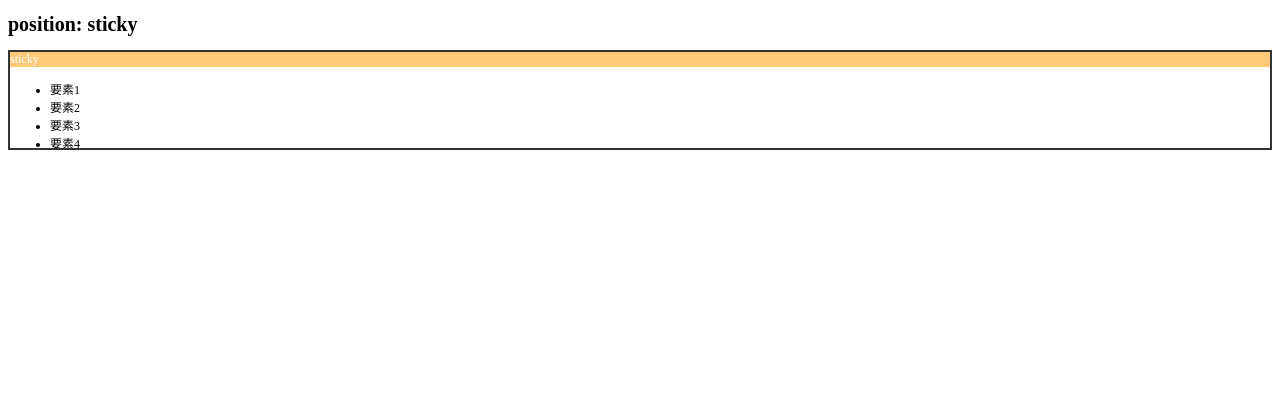
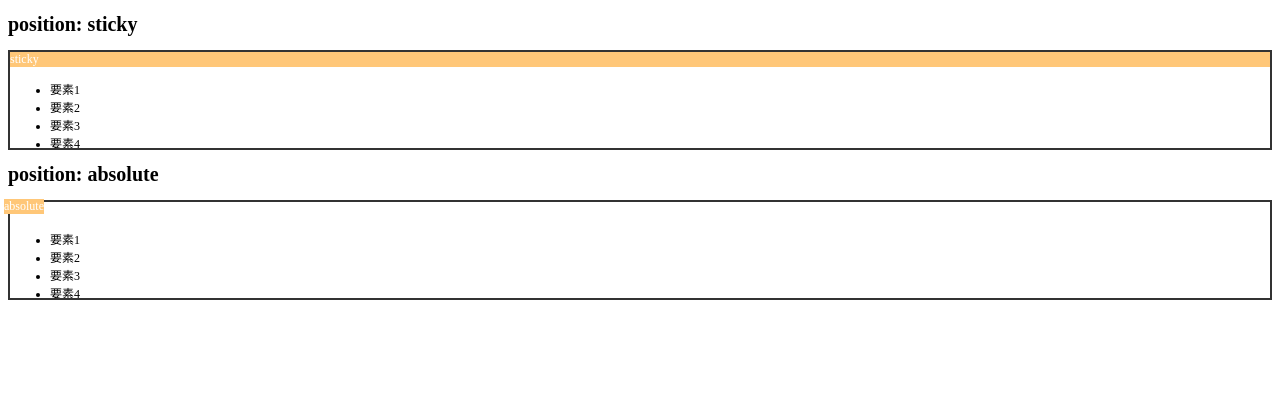
Before and after one commit to itsumoonazicode/20190810-20190818, a plain HTML site: page website/sample-position/sticky-fixed.html in a window 1280 px wide. Drawn offline with Linux system fonts and the light colour scheme.

Commit message:
付箋デザインのタイトル部分を移動可能に

```diff
--- a/website/sample-position/sticky-fixed.html
+++ b/website/sample-position/sticky-fixed.html
@@ -27,7 +27,24 @@
 				</ul>
 			</div>
 		</div>
-		<div></div>
+		<div class="relative">
+			<h1>position: absolute</h1>
+			<p class="absolute-item">absolute</p>
+			<div class="container box">
+				<ul class="scrollable-item">
+					<li>要素1</li>
+					<li>要素2</li>
+					<li>要素3</li>
+					<li>要素4</li>
+					<li>要素5</li>
+					<li>要素6</li>
+					<li>要素7</li>
+					<li>要素8</li>
+					<li>要素9</li>
+					<li>要素10</li>
+				</ul>
+			</div>
+		</div>
 	</main>
 </body>
 </html>
--- a/website/sample-position/style1.css
+++ b/website/sample-position/style1.css
@@ -16,6 +16,10 @@ h1 {
 .box {
 	border: 2px solid #333333;
 	height: 100px;
+}
+
+.relative {
+	position: relative;
 }
 
 .sticky-item {
@@ -41,3 +45,14 @@ h1 {
 	left: 0;
 	z-index: 0;
 }
+
+.absolute-item {
+	position: absolute;
+	top: 36px;
+	left: -4px;
+	margin: 0;
+	/* 装飾部分 */
+	background: #ffc778;
+	color: #fff;
+	z-index: 1;
+}
```
